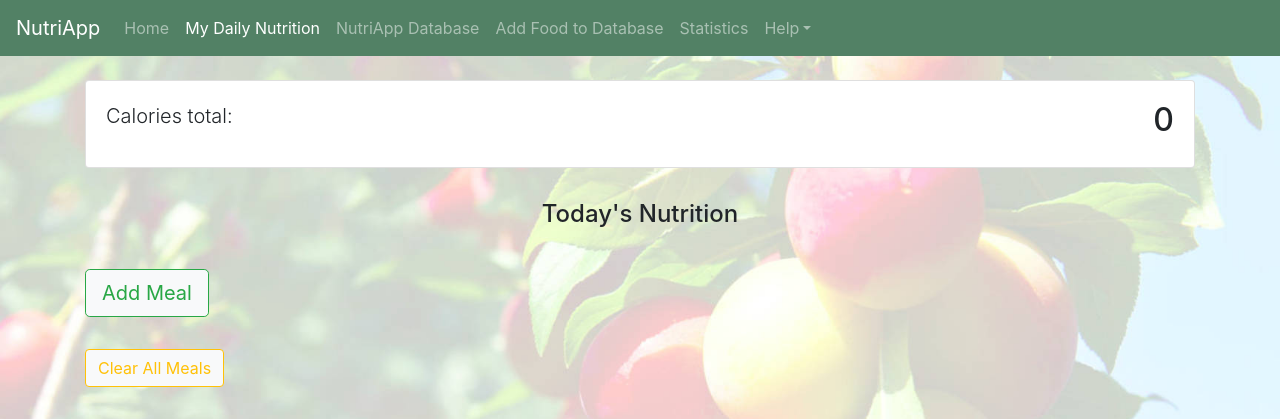
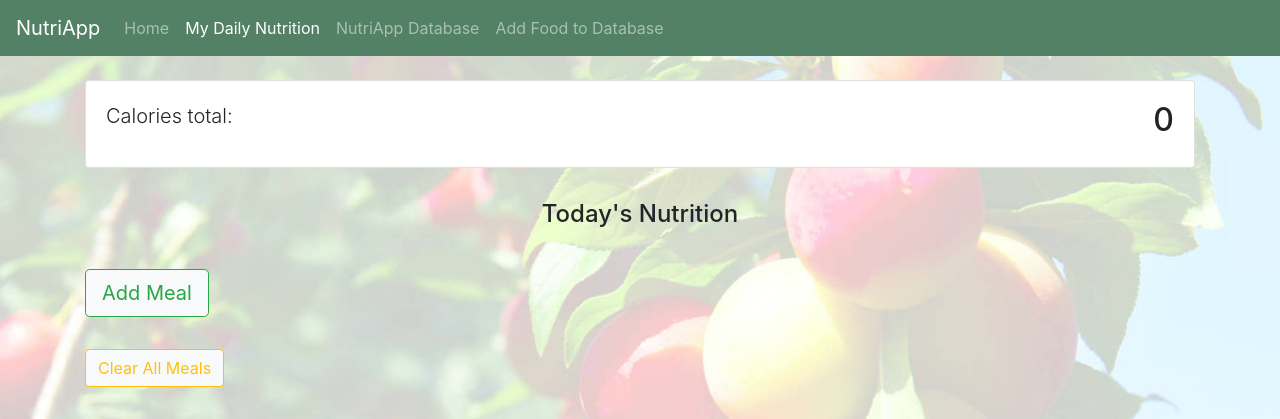
Before and after one commit to evmcodi/PracticalPythonData-CentricDevelopment-MilestoneProject3, a Flask app: page /today in a window 1280 px wide. Shown: the top 419 px of the page. Run offline with Flask 2, Linux system fonts and the light colour scheme; some libraries are stand-ins or nearby versions.

Commit message:
refactor: Clean up code.

```diff
--- a/static/js/dailynutrition.js
+++ b/static/js/dailynutrition.js
@@ -56,12 +56,11 @@ function retrieveMeals() {
 
 }
 
-
+// Clear meals from Daily Nutrition page
 function clearAllMeals() {
 
         // Clear the total calorie variable
         total_calories = 0;
-
 
         // Delete the localStorage items
         // get the current meal_counter value
@@ -78,10 +77,8 @@ function clearAllMeals() {
 
         }
 
-
         // Remove the meal_counter from localStorage
         localStorage.removeItem("meal_counter")
-
 
         // Remove items from the page and reset the total calories
         $('#dailynutritionlist').empty();
--- a/static/js/script.js
+++ b/static/js/script.js
@@ -45,11 +45,6 @@ $('#deleteFoodModal').on('show.bs.modal', function (event) {
 //  Clear input values when modal is hidden.
 $('#addToTodayModal').on('hide.bs.modal', function (event) {
 
-    // var modal = $(this)
-
-    // Remove value of input
-    // $(this)(":input")
-
     $('#grams-input').val("");
 
 })
@@ -84,16 +79,8 @@ $('#addToTodayModal').on('show.bs.modal', function (event) {
     console.log(protein_100g)
     console.log(typeof protein_100g)
 
-    var modal = $(this)
-    // modal.find('label #grams-input-label').val(name_en)
-
     document.getElementById('grams-input-label').innerText = name_en;
 
-
-
-
-    // var deletefoodurl = '/delete_food/' + clicked_food_id
-    // modal.find('.deletefromdb_form').attr('action', deletefoodurl);
 
 })
 
@@ -102,10 +89,8 @@ $('#addToTodayModal').on('show.bs.modal', function (event) {
 // Javascript functions for NutriApp
 
 
-
+// Calculate the nutrition values based on the user input
 function calculateNutrients(val) {
-    // Calculate the nutrition values based on the user input
-    // var gramsinput = document.getElementById('grams-input');
 
     grams = val;
     calc_energy_cal = (energy_100g_cal * val) / 100;
@@ -143,27 +128,18 @@ function addMealToLocalStorage() {
         // update localStorage meal counter
         localStorage.setItem("meal_counter", new_meal_counter_int);
 
-
-
         // Create a meal_id key to add to localStorage.
         var new_meal_id = "meal" + new_meal_counter_int;
-
 
         // Add meal to localStorage
         localStorage.setItem(new_meal_id, meal)
 
-        // Add new calories to the total calories counter
-        // energy_cal_total = energy_cal_total + calc_energy_cal;
-        // localStorage.setItem('total_energy_cal', energy_cal_total) = total_energy_cal
 
     } else {
 
         // Create a localStorage meal counter
         localStorage.setItem("meal_counter", 1);
 
-        // console.log(localStorage.getItem("meal_counter"));
-
-        // console.log(typeof localStorage.getItem("meal_counter"));
 
         // Create a meal_id key to add to localStorage.
         var first_meal_id = "meal1";
--- a/templates/base.html
+++ b/templates/base.html
@@ -9,17 +9,9 @@
     <title>NutriApp</title>
 
     <link rel="stylesheet" href="{{url_for('static', filename='css/bgimage.css')}}" type="text/css" />
-
-
-
-
     <link rel="stylesheet"
         href="{{url_for('static', filename='ext_libraries/bootstrap-4.5.0-dist/css/bootstrap.min.css')}}">
-
-
-
     <link rel="stylesheet" href="{{url_for('static', filename='css/style.css')}}" type="text/css" />
-
 
 </head>
 
@@ -45,34 +37,16 @@
                 <li class="nav-item {% block navaddfoodtodb %} {% endblock %}">
                     <a class="nav-link" href="{{url_for('add_food')}}">Add Food to Database</a>
                 </li>
-                <li class="nav-item {% block navstatistics %} {% endblock %}">
-                    <a class="nav-link" href="#">Statistics</a>
-                </li>
-                <li class="nav-item dropdown">
-                    <a class="nav-link dropdown-toggle" href="" id="dropdown01" data-toggle="dropdown"
-                        aria-haspopup="true" aria-expanded="false">Help</a>
-                    <div class="dropdown-menu" aria-labelledby="dropdown01">
-                        <a class="dropdown-item" href="#">Tutorial</a>
-                        <a class="dropdown-item" href="#">Find us on Github</a>
-                        <a class="dropdown-item" href="#">About</a>
-                    </div>
-                </li>
+
             </ul>
         </div>
     </nav>
 
     <main role="main" class="container">
 
-        <!-- <div class="starter-template">
-            <h1>Bootstrap starter template</h1>
-            <p class="lead">Use this document as a way to quickly start any new project.<br> All you get is this text
-                and a mostly barebones HTML document.</p>
-        </div> -->
-
-
         {% block content %} {% endblock %}
 
-    </main><!-- /.container -->
+    </main>
 
 
     <!-- Loading javascript after html and css, following progressive web design. -->
--- a/templates/foods.html
+++ b/templates/foods.html
@@ -29,7 +29,6 @@ active
             <button class="btn btn-success col-md-2" type="submit">Search</button>
             <div class="col-1"></div>
         </div>
-        <!-- <small id="emailHelp" class="form-text text-muted">Enter a food to add to today's nutrition tracker.</small> -->
     </form>
 </div>
 
@@ -133,10 +132,7 @@ active
                         placeholder="Enter weight of serving in grams. e.g. 120"
                         oninput="calculateNutrients(this.value)" autocomplete="off" value="">
                 </div>
-                <!-- <div class="form-group">
-                        <label for="exampleFormControlInput1">Email address</label>
-                        <input type="email" class="form-control" id="exampleFormControlInput1" placeholder="name@example.com">
-                      </div> -->
+
             </div>
             <div class="modal-footer">
                 <button type="button" class="btn btn-secondary" data-dismiss="modal">Close</button>
--- a/templates/today.html
+++ b/templates/today.html
@@ -17,7 +17,6 @@ active
         </div>
     </div>
 
-    <!-- <h2 id="today-heading">Today's nutrition</h2> -->
     <p id="today-heading" class="h4 text-center">Today's Nutrition</p>
 
     <div>
```
